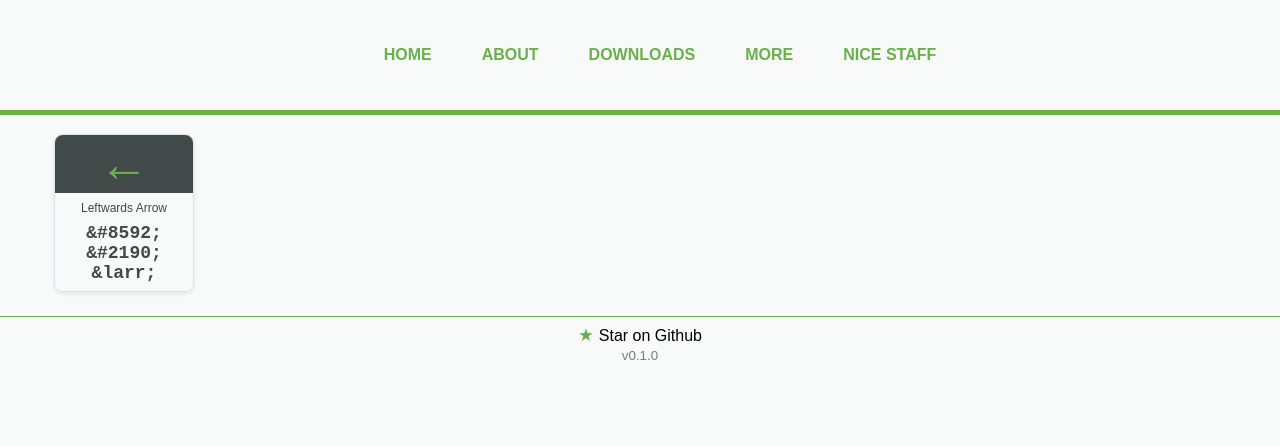
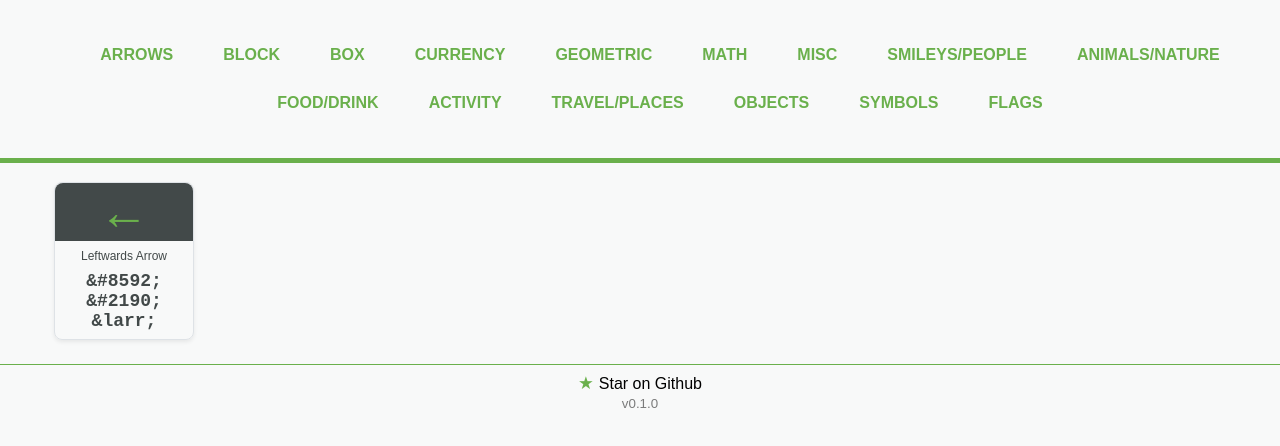
Before and after one commit to EduardoRotundaro/html-symbols-list, a React (Create React App) app: page /arrows in a window 1280 px wide. Shown: the top 446 px of the page. Built offline with nearby package versions, Linux system fonts and the light colour scheme; a web font is replaced by a local one.

Commit message:
:sparkles: adding routes

```diff
--- a/src/App.jsx
+++ b/src/App.jsx
@@ -1,5 +1,5 @@
 import React from 'react';
-import {BrowserRouter as Router, Switch, Route} from 'react-router-dom';
+import {BrowserRouter as Router, Switch, Route, Redirect} from 'react-router-dom';
 
 import Header from './components/Header';
 import List from './components/List';
@@ -14,38 +14,37 @@ import {
     GEOMETRIC,
     MATH,
     MISC,
+    SMILEYS_PEOPLE,
+    ANIMALS_NATURE,
+    FOOD_DRINK,
+    ACTIVITY,
+    TRAVEL_PLACES,
+    OBJECTS,
+    SYMBOLS,
+    FLAGS,
 } from './constants';
 
 export default () => (
     <Router>
         <Header/>
         <Switch>
-            <Route exact path="/">
-                <List/>
-            </Route>
-            <Route path="/arrows">
-                <List itens={ARROWS}/>
-            </Route>
-            <Route path="/block">
-                <List itens={BLOCK}/>
-            </Route>
-            <Route path="/box">
-                <List itens={BOX}/>
-            </Route>
-            <Route path="/currency">
-                <List itens={CURRENCY}/>
-            </Route>
-            <Route path="/geometric">
-                <List itens={GEOMETRIC}/>
-            </Route>
-            <Route path="/math">
-                <List itens={MATH}/>
-            </Route>
-            <Route path="/misc">
-                <List itens={MISC}/>
-            </Route>
-            <Route path="*">
-                <NotFound/>
+            <Route exact path="/"><Redirect to="/arrows"/></Route>
+            <Route path="/arrows"><List itens={ARROWS}/></Route>
+            <Route path="/block"><List itens={BLOCK}/></Route>
+            <Route path="/box"><List itens={BOX}/></Route>
+            <Route path="/currency"><List itens={CURRENCY}/></Route>
+            <Route path="/geometric"><List itens={GEOMETRIC}/></Route>
+            <Route path="/math"><List itens={MATH}/></Route>
+            <Route path="/misc"><List itens={MISC}/></Route>
+            <Route path="/smileys-people"><List itens={SMILEYS_PEOPLE}/></Route>
+            <Route path="/animals-nature"><List itens={ANIMALS_NATURE}/></Route>
+            <Route path="/food-drink"><List itens={FOOD_DRINK}/></Route>
+            <Route path="/activity"><List itens={ACTIVITY}/></Route>
+            <Route path="/travel-places"><List itens={TRAVEL_PLACES}/></Route>
+            <Route path="/objects"><List itens={OBJECTS}/></Route>
+            <Route path="/symbols"><List itens={SYMBOLS}/></Route>
+            <Route path="/flags"><List itens={FLAGS}/></Route>
+            <Route path="*"><NotFound/>
             </Route>
         </Switch>
         <Footer/>
--- a/src/components/Header.jsx
+++ b/src/components/Header.jsx
@@ -5,11 +5,21 @@ export default () => (
     <header>
         <nav className="navbar">
             <ul>
-                <li><Link to="/">Home</Link></li>
-                <li><Link to="/">About</Link></li>
-                <li><Link to="/">Downloads</Link></li>
-                <li><Link to="/">More</Link></li>
-                <li><Link to="/">Nice staff</Link></li>
+                <li><Link to="/arrows">Arrows</Link></li>
+                <li><Link to="/block">Block</Link></li>
+                <li><Link to="/box">Box</Link></li>
+                <li><Link to="/currency">Currency</Link></li>
+                <li><Link to="/geometric">Geometric</Link></li>
+                <li><Link to="/math">Math</Link></li>
+                <li><Link to="/misc">Misc</Link></li>
+                <li><Link to="/smileys-people">Smileys/People</Link></li>
+                <li><Link to="/animals-nature">Animals/Nature</Link></li>
+                <li><Link to="/food-drink">Food/Drink</Link></li>
+                <li><Link to="/activity">Activity</Link></li>
+                <li><Link to="/travel-places">Travel/Places</Link></li>
+                <li><Link to="/objects">Objects</Link></li>
+                <li><Link to="/symbols">Symbols</Link></li>
+                <li><Link to="/flags">Flags</Link></li>
             </ul>
         </nav>
     </header>
--- a/src/components/List.jsx
+++ b/src/components/List.jsx
@@ -5,6 +5,7 @@ import Card from './Card';
 export default ({itens=[]}) => {
     const renderCards  = () => itens.map(symbol => (
         <Card
+            key={`${symbol.html}_${symbol.hex}`}
             name={symbol.name}
             html={symbol.html}
             hex={symbol.hex}
--- a/src/constants/index.js
+++ b/src/constants/index.js
@@ -25,3 +25,35 @@ export const MATH = [
 export const MISC = [
     { name: '', html: '', hex: '', entity: '' },
 ];
+
+export const SMILEYS_PEOPLE = [
+    { name: '', html: '', hex: '', entity: '' },
+];
+
+export const ANIMALS_NATURE = [
+    { name: '', html: '', hex: '', entity: '' },
+];
+
+export const FOOD_DRINK = [
+    { name: '', html: '', hex: '', entity: '' },
+];
+
+export const ACTIVITY = [
+    { name: '', html: '', hex: '', entity: '' },
+];
+
+export const TRAVEL_PLACES = [
+    { name: '', html: '', hex: '', entity: '' },
+];
+
+export const OBJECTS = [
+    { name: '', html: '', hex: '', entity: '' },
+];
+
+export const SYMBOLS = [
+    { name: '', html: '', hex: '', entity: '' },
+];
+
+export const FLAGS = [
+    { name: '', html: '', hex: '', entity: '' },
+];
```
